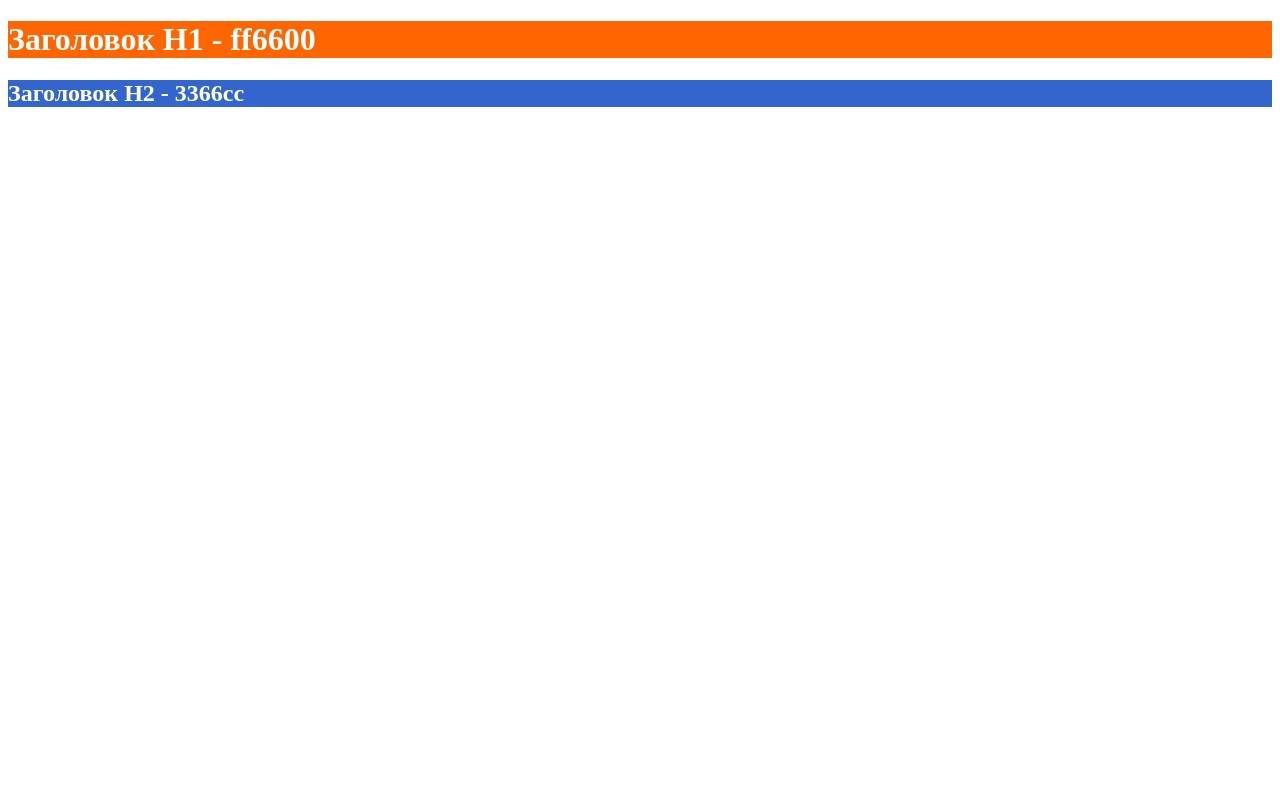
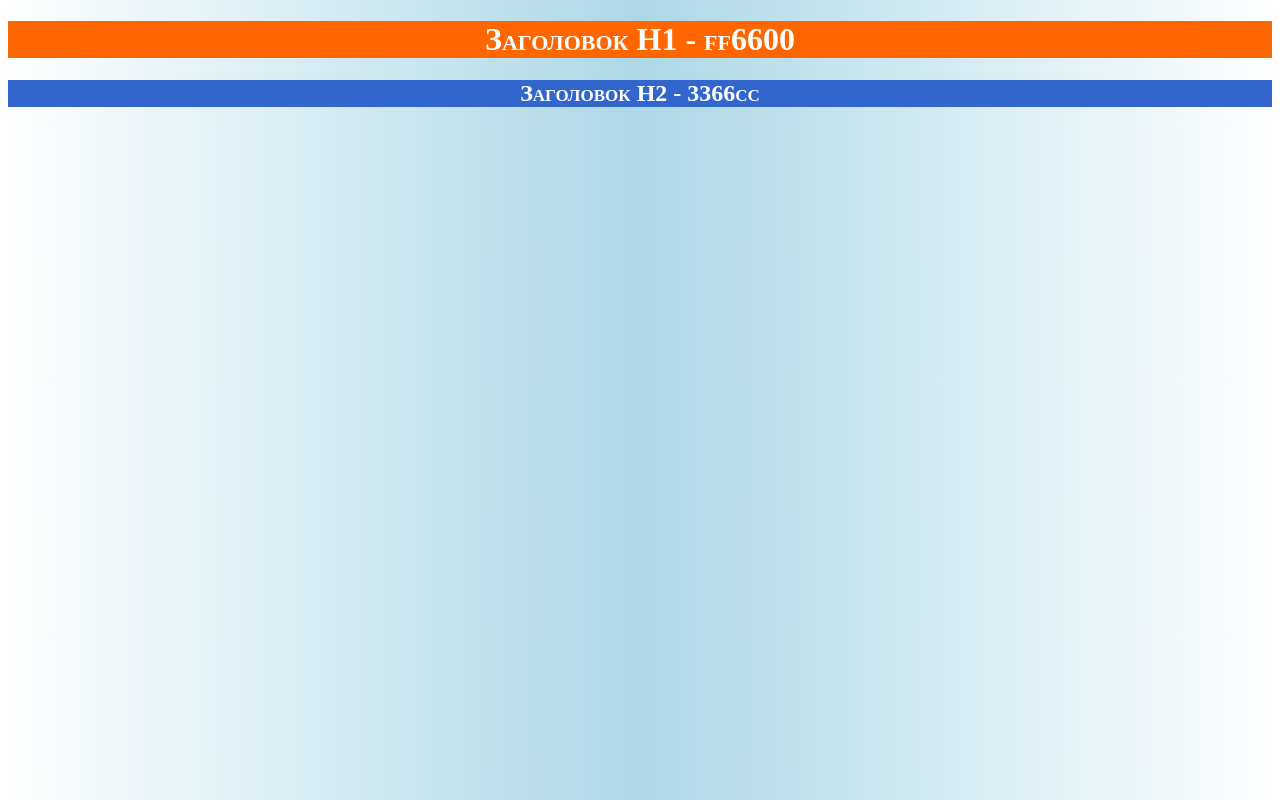
Before and after one commit to VasKuzn/csswork, a plain HTML site: page css tasks/task4/index.html in a window 1280 px wide. Drawn offline with Linux system fonts and the light colour scheme.

Commit message:
somecoolchanges

```diff
--- a/css tasks/task4/styless.css
+++ b/css tasks/task4/styless.css
@@ -10,4 +10,10 @@ h1,
 h2 {
     font-family: 'Times New Roman', Times, serif;
     color: white;
+    font-variant: small-caps;
+    text-align: center;
 }
+
+body {
+    background: linear-gradient(to left, white, lightblue, white);
+}
```
